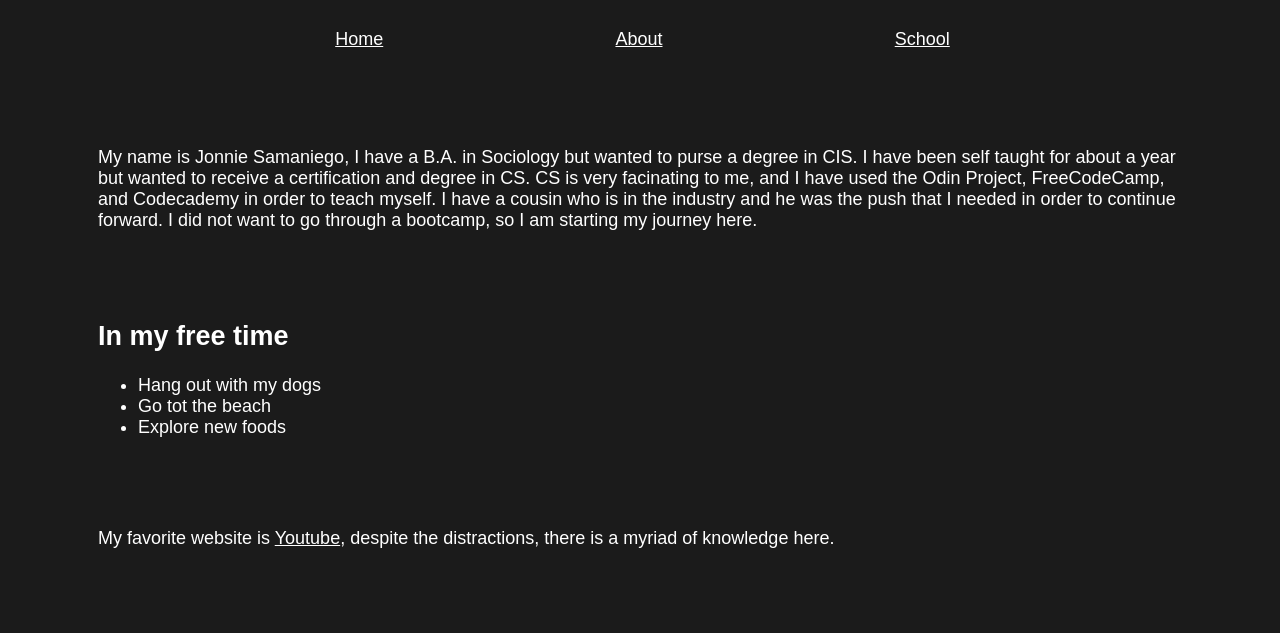
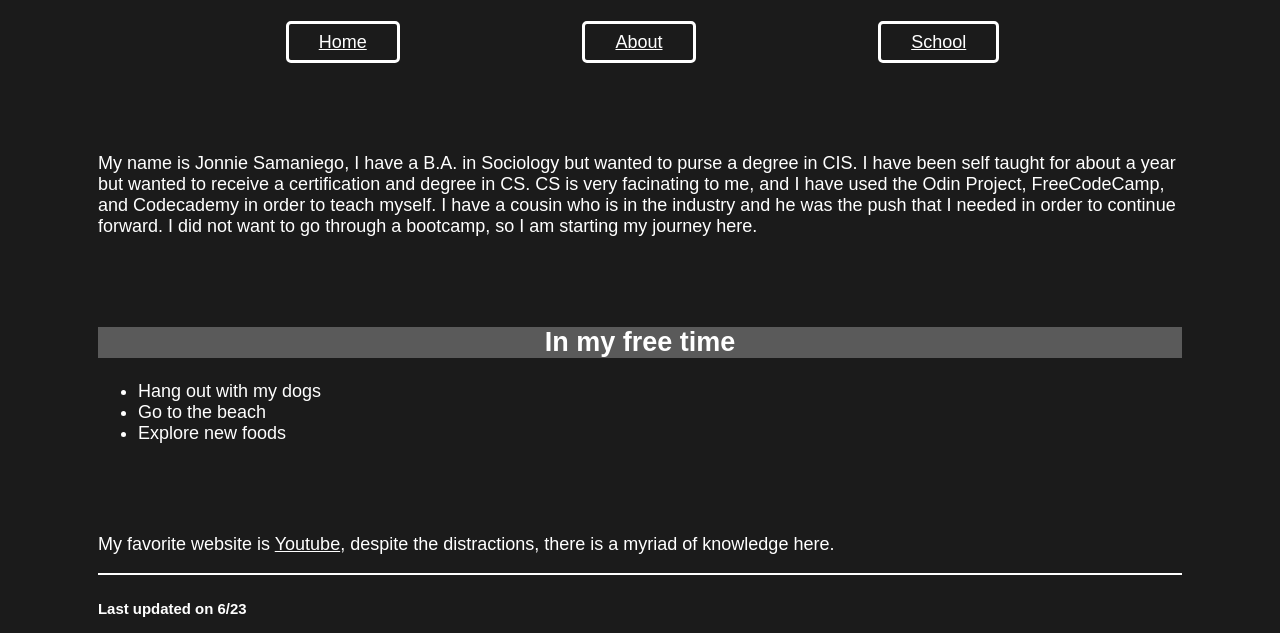
Before and after one commit to Jonniesam/cis162, a plain HTML site: page index.html in a window 1280 px wide. Shown: the part 167-800 px from the top of the page. Drawn offline with Linux system fonts and the light colour scheme.

Commit message:
updated stylying to nav links, headers/ fixed spelling in index

```diff
--- a/index.html
+++ b/index.html
@@ -24,7 +24,7 @@
         <h2>In my free time</h2>
         <ul>
             <li>Hang out with my dogs</li>
-            <li>Go tot the beach</li>
+            <li>Go to the beach</li>
             <li>Explore new foods</li>
         </ul>
         <p>My favorite website is <a href="https://www.youtube.com/">Youtube</a>, despite the distractions, there is a myriad of knowledge here.</p>
--- a/styles.css
+++ b/styles.css
@@ -6,19 +6,28 @@ html{
 }
 
 body{
-    padding: 5em;
+    padding: 5em 5em 0 5em;
+    padding-bottom: 0;
 }
 
 p, h2{
     margin-top: 5rem;
 }
 
+
+h2{
+    text-align: center;
+    background-color: rgb(90, 90, 90);
+
+}
+
+
 h1{
     text-align: center;
 }
 
 footer{
-    margin-top: 20em;
+    margin-top: 0em;
     border-top: solid white 2px;
 }
 
@@ -30,14 +39,18 @@ nav > ul {
     padding-left: 5px;
 }
 
+nav > ul > li{
+    border: solid white 3px;
+    border-radius: 5px;
+    padding: 0px 30px;
+}
+
+
 a{
     color: white
 }
 
 a:hover{
-    color:royalblue
+    color: rgb(180, 180, 180);
+    font-weight: bold;
 }
-
-a:visited{
-    color:lightblue
-}
```
